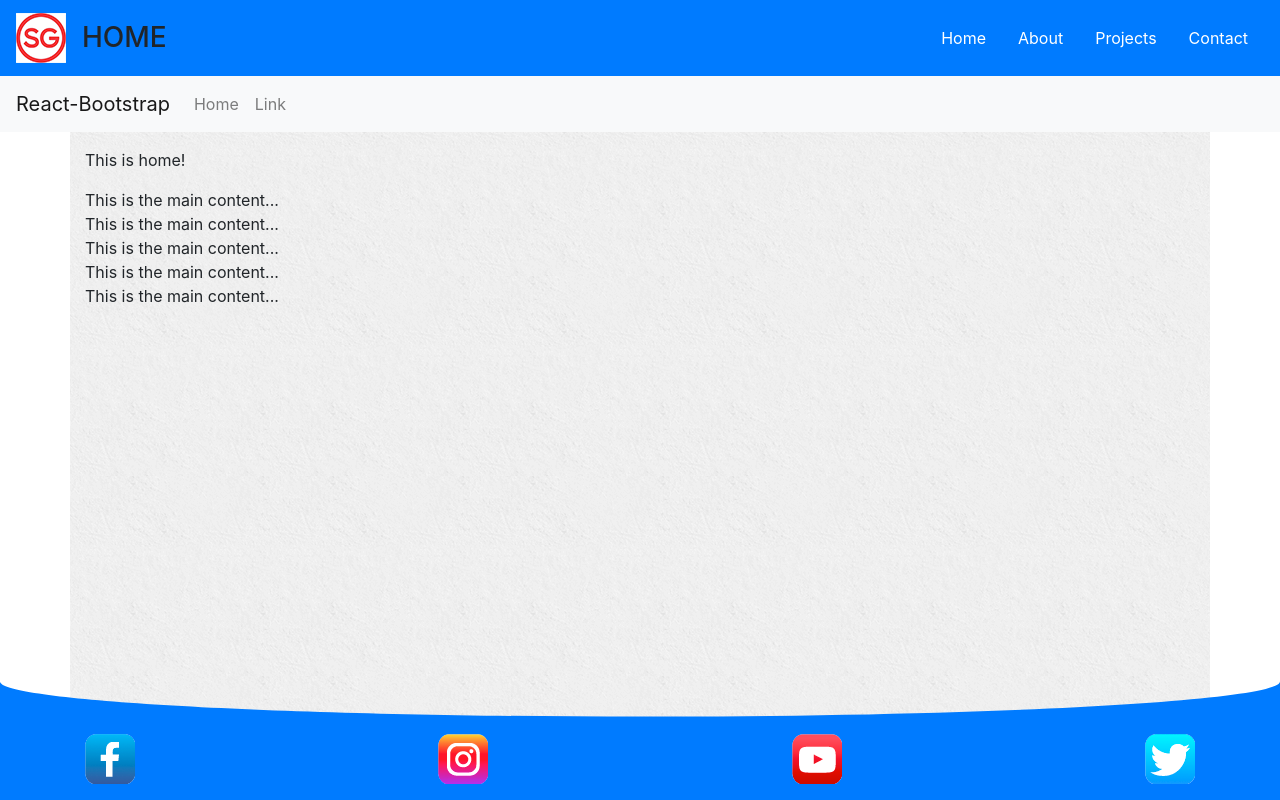
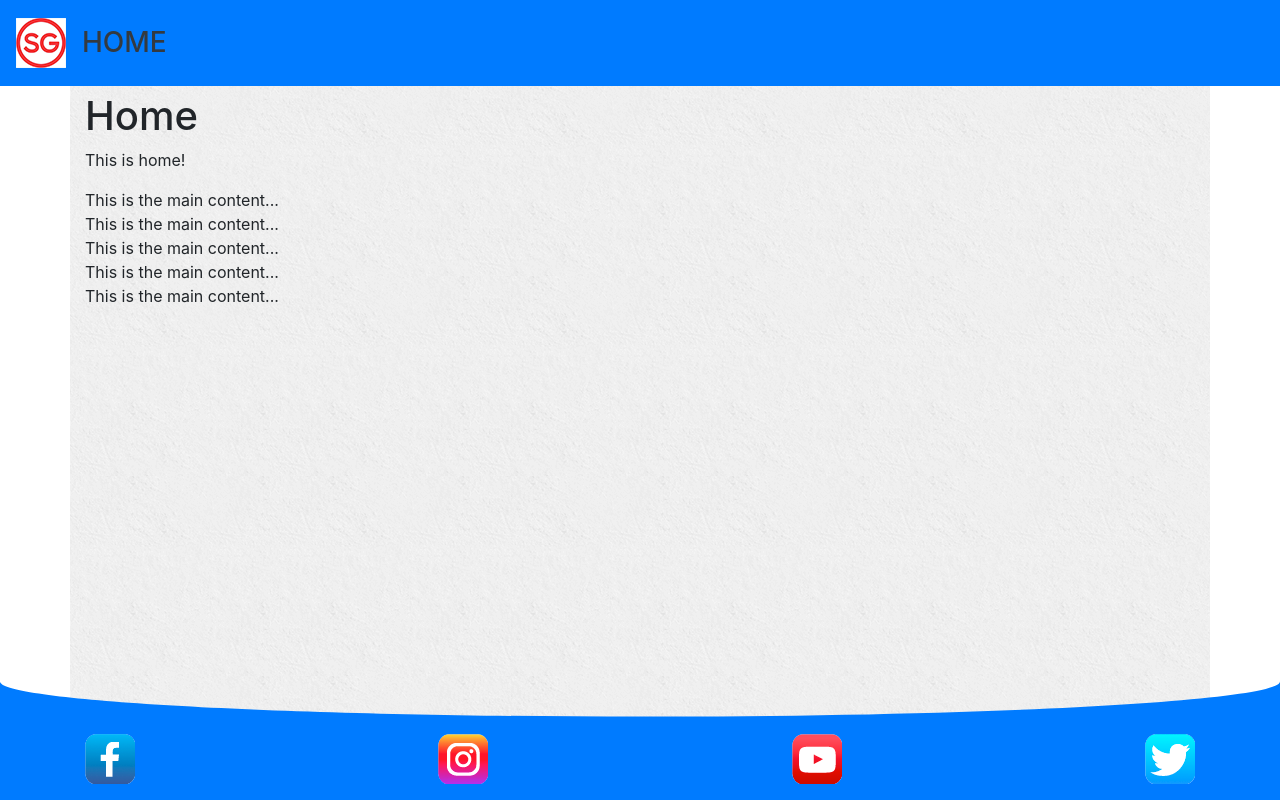
Before and after one commit to sgedye/mobile-portfolio, a React (Create React App) app: page / in a window 1280 px wide. Built offline with nearby package versions, Linux system fonts and the light colour scheme.

Commit message:
Added Toggle to Bootstrap-React Navigation

```diff
--- a/src/components/Header.tsx
+++ b/src/components/Header.tsx
@@ -5,13 +5,56 @@ import { Nav, Navbar } from "react-bootstrap";
 export const Header = () => {
   const { pathname } = useLocation();
   const title = pathname.substring(1) || "Home";
-  const [isNavCollapsed, setIsNavCollapsed] = React.useState(true);
-
-  const toggleNav = () => setIsNavCollapsed(!isNavCollapsed);
+  // const [isNavCollapsed, setIsNavCollapsed] = React.useState(true);
+  // const toggleNav = () => setIsNavCollapsed(!isNavCollapsed);
 
   return (
     <header className="sticky-top header">
-      <nav className="navbar navbar-expand-lg navbar-light  bg-primary">
+      <Navbar bg="primary" expand="lg">
+        <Navbar.Brand className="m-0">
+          <Link className="navbar-brand text-info font-weight-bolder" to="/">
+            <img
+              src="/content/gfx/sg-logo.png"
+              alt="SG Logo"
+              className="img-fluid w-20"
+              />
+          </Link>
+        </Navbar.Brand>
+        <Navbar.Text className="h3 justify-content-center text-uppercase text-dark m-0">
+          {title}
+        </Navbar.Text>
+        <Navbar.Toggle aria-controls="basic-navbar-nav" />
+
+        <Navbar.Collapse id="basic-navbar-nav">
+          <Nav className="mx-auto">
+            <Navbar.Toggle className=" border-0">
+              <Link className="nav-link text-white" to="/">
+                Home
+              </Link>
+            </Navbar.Toggle>
+            <Navbar.Toggle className=" border-0">
+              <Link className="nav-link text-white" to="/about">
+                About
+              </Link>
+            </Navbar.Toggle>
+            <Navbar.Toggle className=" border-0">
+              <Link className="nav-link text-white" to="/projects">
+                Projects
+              </Link>
+            </Navbar.Toggle>
+            <Navbar.Toggle className=" border-0">
+              <Link className="nav-link text-white" to="/contact">
+                Contact
+              </Link>
+            </Navbar.Toggle>
+          </Nav>
+        </Navbar.Collapse>
+      </Navbar>
+    </header>
+  );
+};
+
+{/* <nav className="navbar navbar-expand-lg navbar-light  bg-primary">
   <Link className="navbar-brand text-info font-weight-bolder" to="/">
     <img
       src="/content/gfx/sg-logo.png"
@@ -70,20 +113,4 @@ export const Header = () => {
       Contact
     </Link>
   </div>
-      </nav>
-
-      {/* react-bootstrap */}
-      <Navbar collapseOnSelect bg="light" expand="lg">
-        <Navbar.Brand href="#home">React-Bootstrap</Navbar.Brand>
-        <Navbar.Toggle aria-controls="basic-navbar-nav" />
-        <Navbar.Collapse id="basic-navbar-nav">
-          <Nav className="mr-auto">
-            <Nav.Link href="#home">Home</Nav.Link>
-            <Nav.Link href="#link">Link</Nav.Link>
-          </Nav>
-        </Navbar.Collapse>
-      </Navbar>
-
-    </header>
-  );
-};
+</nav> */}
```
Lines whose indentation alone changed are shown as unchanged.
